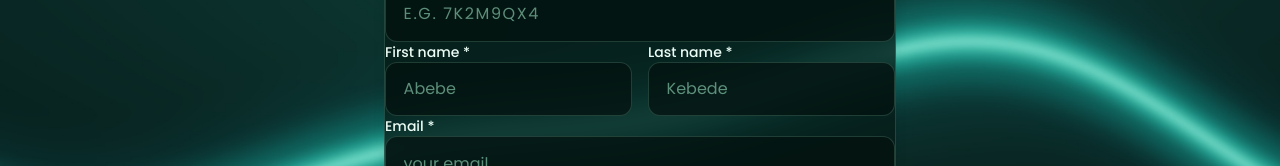
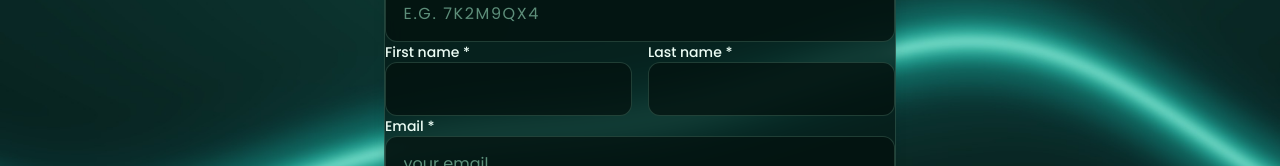
Before and after one commit to geticho/HarmeLearn-Academy, a Next.js app: page /signup in a window 1280 px wide. Shown: the part 264-430 px from the top of the page. Built offline with nearby package versions, Linux system fonts and the light colour scheme; no server answers.

Commit message:
fix: update signup form placeholder text

```diff
--- a/src/app/signup/page.tsx
+++ b/src/app/signup/page.tsx
@@ -136,7 +136,7 @@ export default function SignUpPage() {
                 value={form.firstName}
                 onChange={(e) => update("firstName", e.target.value)}
                 className="w-full px-4 py-2 border border-slate-300 rounded-lg focus:ring-2 focus:ring-blue-500 focus:border-transparent"
-                placeholder="Abebe"
+                placeholder=""
               />
             </label>
             <label className="block">
@@ -148,7 +148,7 @@ export default function SignUpPage() {
                 value={form.lastName}
                 onChange={(e) => update("lastName", e.target.value)}
                 className="w-full px-4 py-2 border border-slate-300 rounded-lg focus:ring-2 focus:ring-blue-500 focus:border-transparent"
-                placeholder="Kebede"
+                placeholder=""
               />
             </label>
           </div>
```
